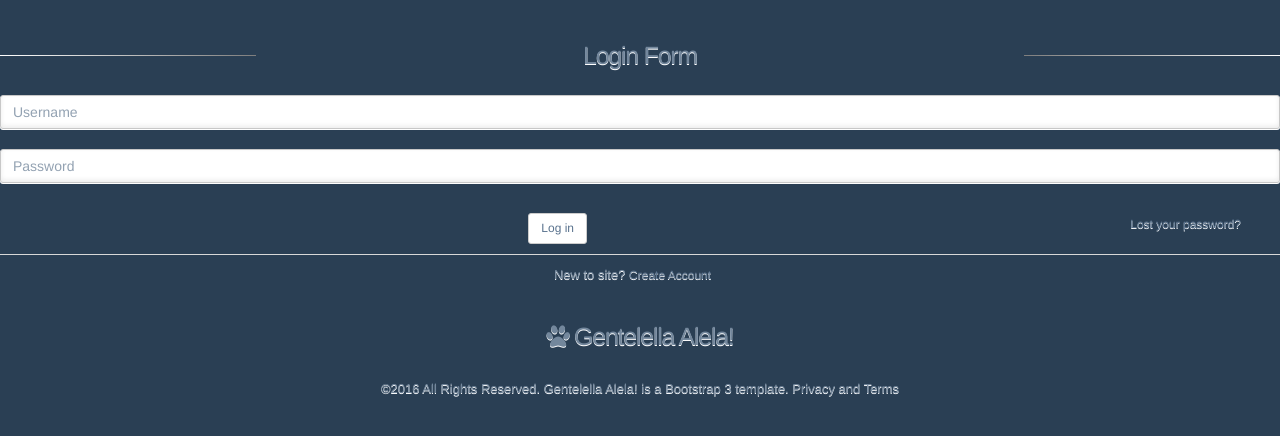
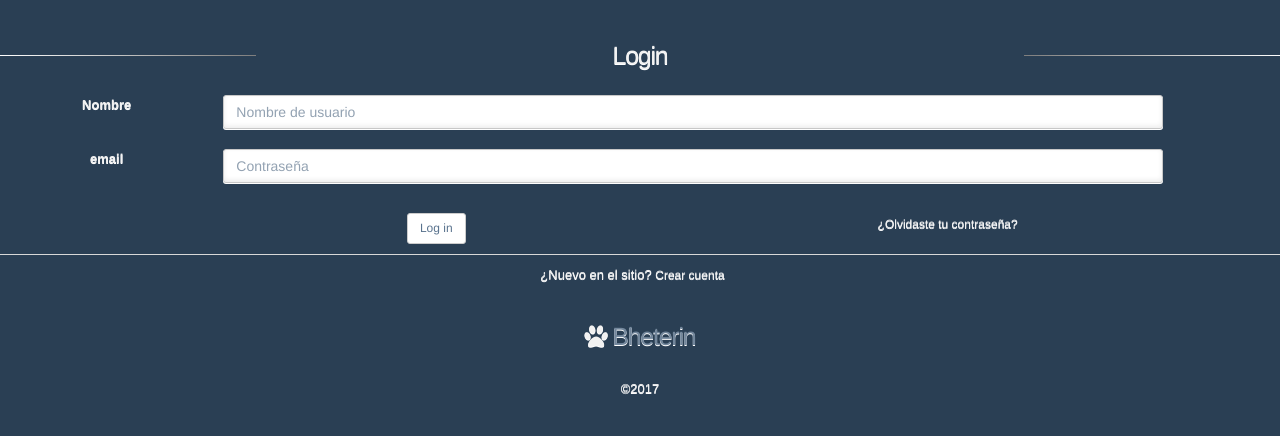
Before and after one commit to ad1cted/Bheterin, a Django app: template bheterin/panel/templates/login.html in a window 1280 px wide. Shown: the top 436 px of the page. Run offline with Django 3.2, Linux system fonts and the light colour scheme; the template is opened without the code that fills it, so the values that code supplies are empty; parts of the project's set-up code (start-up, migrations or seed data) failed here and were passed over; some libraries are stand-ins or nearby versions.

Commit message:
cambios en login

```diff
--- a/bheterin/panel/templates/login.html
+++ b/bheterin/panel/templates/login.html
@@ -1,6 +1,6 @@
 {% load static %}
 <!DOCTYPE html>
-<html lang="en">
+<html lang="es">
   <head>
     <meta http-equiv="Content-Type" content="text/html; charset=UTF-8">
      <!-- Meta, title, CSS, favicons, etc. -->
@@ -43,38 +43,44 @@
 
   <body class="login">
     <div>
-      <a class="hiddenanchor" id="signup"></a>
-      <a class="hiddenanchor" id="signin"></a>
+      <a class="hiddenanchor" id="Registrarse"></a>
+      <a class="hiddenanchor" id="Iniciar Sesión"></a>
 
       <div class="login_wrapper">
         <div class="animate form login_form">
           <section class="login_content">
             <form>
-              <h1>Login Form</h1>
-              <div>
-                <input type="text" class="form-control" placeholder="Username" required="" />
+            <div class="">
+            <h1 style="color: #f2f2f2">Login </h1>
+            </div>
+              <label for="contact-name" class="col-sm-2 control-label" style="color: #f2f2f2">Nombre</label>
+              <div class="col-sm-9">
+              <!--<div>-->
+                <input type="text" class="form-control" placeholder="Nombre de usuario" required="" />
               </div>
-              <div>
-                <input type="password" class="form-control" placeholder="Password" required="" />
+              <label for="contact-email" class="col-sm-2 control-label" style="color: #f2f2f2">email</label>
+              <div class="col-sm-9">
+             <!-- <div>-->
+                <input type="password" class="form-control" placeholder="Contraseña" required="" />
               </div>
-              <div>
+              <div class="col-sm-10">
                 <a class="btn btn-default submit" href="index.html">Log in</a>
-                <a class="reset_pass" href="#">Lost your password?</a>
+                <a class="reset_pass" href="#" style="color: #f2f2f2">¿Olvidaste tu contraseña?</a>
               </div>
 
               <div class="clearfix"></div>
 
               <div class="separator">
-                <p class="change_link">New to site?
-                  <a href="#signup" class="to_register"> Create Account </a>
+                <p class="change_link" style="color: #f2f2f2">¿Nuevo en el sitio?
+                  <a href="#signup" class="to_register"  style="color: #f2f2f2"> Crear cuenta </a>
                 </p>
 
                 <div class="clearfix"></div>
                 <br />
 
                 <div>
-                  <h1><i class="fa fa-paw"></i> Gentelella Alela!</h1>
-                  <p>©2016 All Rights Reserved. Gentelella Alela! is a Bootstrap 3 template. Privacy and Terms</p>
+                  <h1><i class="fa fa-paw"  style="color: #f2f2f2"></i> Bheterin</h1>
+                  <p style="color: #f2f2f2"">©2017 </p>
                 </div>
               </div>
             </form>
@@ -84,7 +90,7 @@
         <div id="register" class="animate form registration_form">
           <section class="login_content">
             <form>
-              <h1>Create Account</h1>
+              <h1>Crear cuenta</h1>
               <div>
                 <input type="text" class="form-control" placeholder="Username" required="" />
               </div>
@@ -101,16 +107,16 @@
               <div class="clearfix"></div>
 
               <div class="separator">
-                <p class="change_link">Already a member ?
-                  <a href="#signin" class="to_register"> Log in </a>
+                <p class="change_link">¿Ya eres miembro?
+                  <a href="#signin" class="to_register"> Ingresa </a>
                 </p>
 
                 <div class="clearfix"></div>
                 <br />
 
                 <div>
-                  <h1><i class="fa fa-paw"></i> Gentelella Alela!</h1>
-                  <p>©2016 All Rights Reserved. Gentelella Alela! is a Bootstrap 3 template. Privacy and Terms</p>
+                  <h1><i class="fa fa-paw"></i> Bheterin</h1>
+                  <p>©2017 </p>
                 </div>
               </div>
             </form>
```
Also changed, not shown: bheterin/panel/templates/css/style1.css (added, +12 -0 lines).
